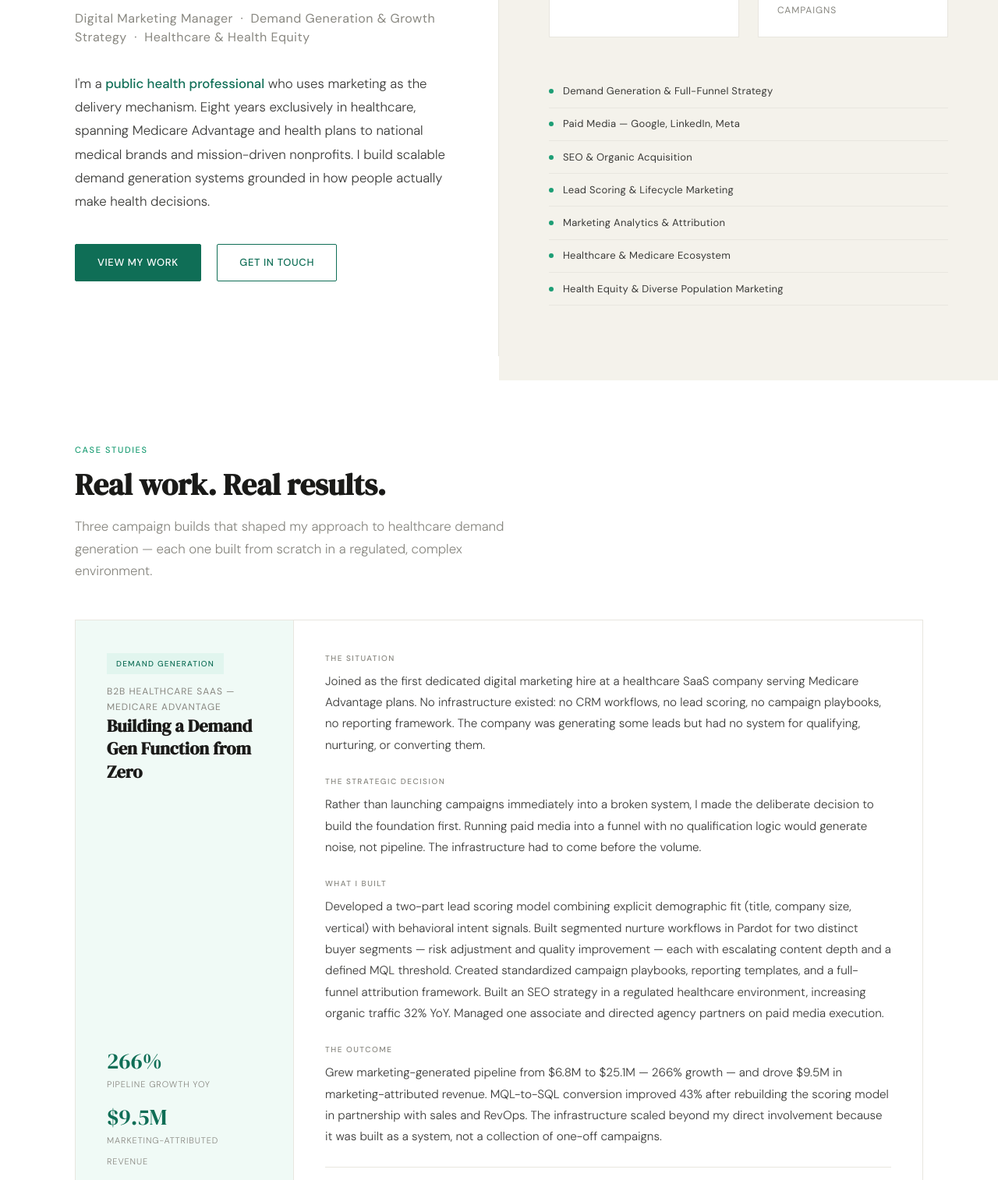
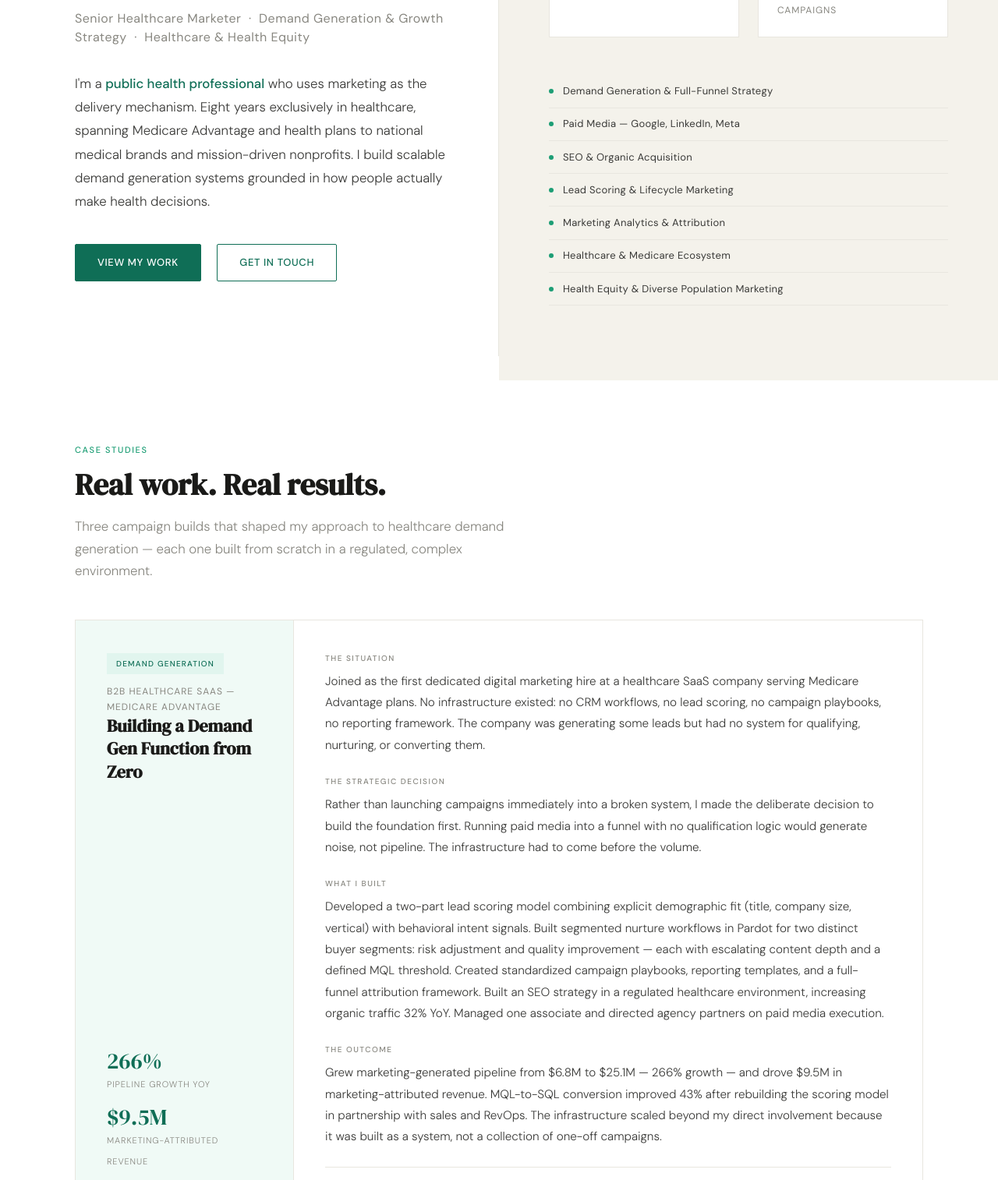
Before and after one commit to jessica-mcquade/portfolio, a plain HTML site: page index.html in a window 1280 px wide. Shown: the part 376-1890 px from the top of the page at 78% size. Drawn offline with Linux system fonts and the light colour scheme.

Commit message:
Update index.html

```diff
--- a/index.html
+++ b/index.html
@@ -821,7 +821,7 @@
   <div class="hero-left">
     <p class="hero-eyebrow">Marketing Portfolio</p>
     <h1 class="hero-name">Jessica<br>McQuade</h1>
-    <p class="hero-title">Digital Marketing Manager &nbsp;·&nbsp; Demand Generation &amp; Growth Strategy &nbsp;·&nbsp; Healthcare &amp; Health Equity</p>
+    <p class="hero-title">Senior Healthcare Marketer &nbsp;·&nbsp; Demand Generation &amp; Growth Strategy &nbsp;·&nbsp; Healthcare &amp; Health Equity</p>
     <p class="hero-bio">
       I'm a <em>public health professional</em> who uses marketing as the delivery mechanism. Eight years exclusively in healthcare, spanning Medicare Advantage and health plans to national medical brands and mission-driven nonprofits. I build scalable demand generation systems grounded in how people actually make health decisions.
     </p>
@@ -896,7 +896,7 @@
       <p class="cs-text">Rather than launching campaigns immediately into a broken system, I made the deliberate decision to build the foundation first. Running paid media into a funnel with no qualification logic would generate noise, not pipeline. The infrastructure had to come before the volume.</p>
 
       <p class="cs-section-label">What I Built</p>
-      <p class="cs-text">Developed a two-part lead scoring model combining explicit demographic fit (title, company size, vertical) with behavioral intent signals. Built segmented nurture workflows in Pardot for two distinct buyer segments — risk adjustment and quality improvement — each with escalating content depth and a defined MQL threshold. Created standardized campaign playbooks, reporting templates, and a full-funnel attribution framework. Built an SEO strategy in a regulated healthcare environment, increasing organic traffic 32% YoY. Managed one associate and directed agency partners on paid media execution.</p>
+      <p class="cs-text">Developed a two-part lead scoring model combining explicit demographic fit (title, company size, vertical) with behavioral intent signals. Built segmented nurture workflows in Pardot for two distinct buyer segments: risk adjustment and quality improvement — each with escalating content depth and a defined MQL threshold. Created standardized campaign playbooks, reporting templates, and a full-funnel attribution framework. Built an SEO strategy in a regulated healthcare environment, increasing organic traffic 32% YoY. Managed one associate and directed agency partners on paid media execution.</p>
 
       <p class="cs-section-label">The Outcome</p>
       <p class="cs-text">Grew marketing-generated pipeline from $6.8M to $25.1M — 266% growth — and drove $9.5M in marketing-attributed revenue. MQL-to-SQL conversion improved 43% after rebuilding the scoring model in partnership with sales and RevOps. The infrastructure scaled beyond my direct involvement because it was built as a system, not a collection of one-off campaigns.</p>
```
